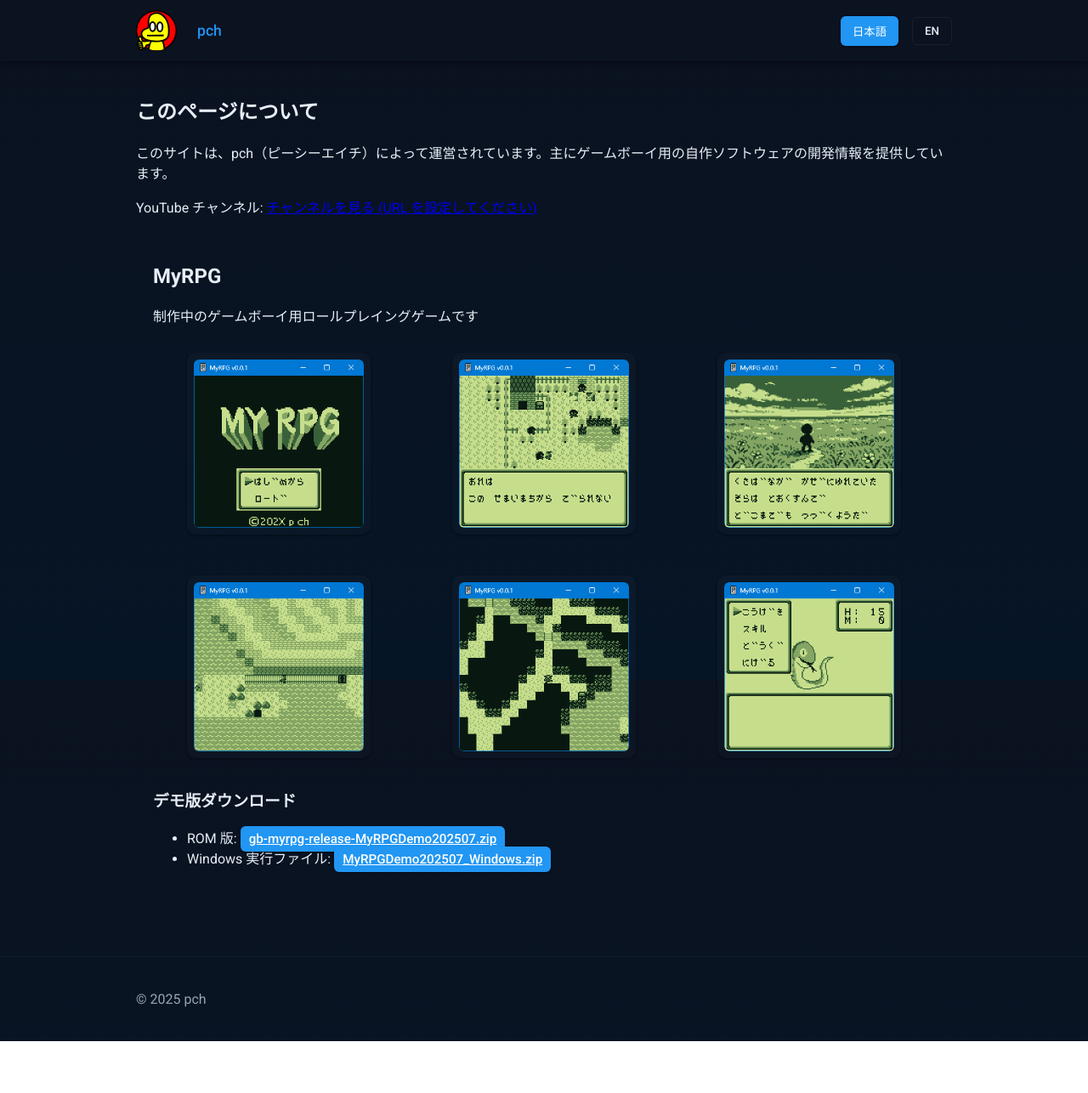
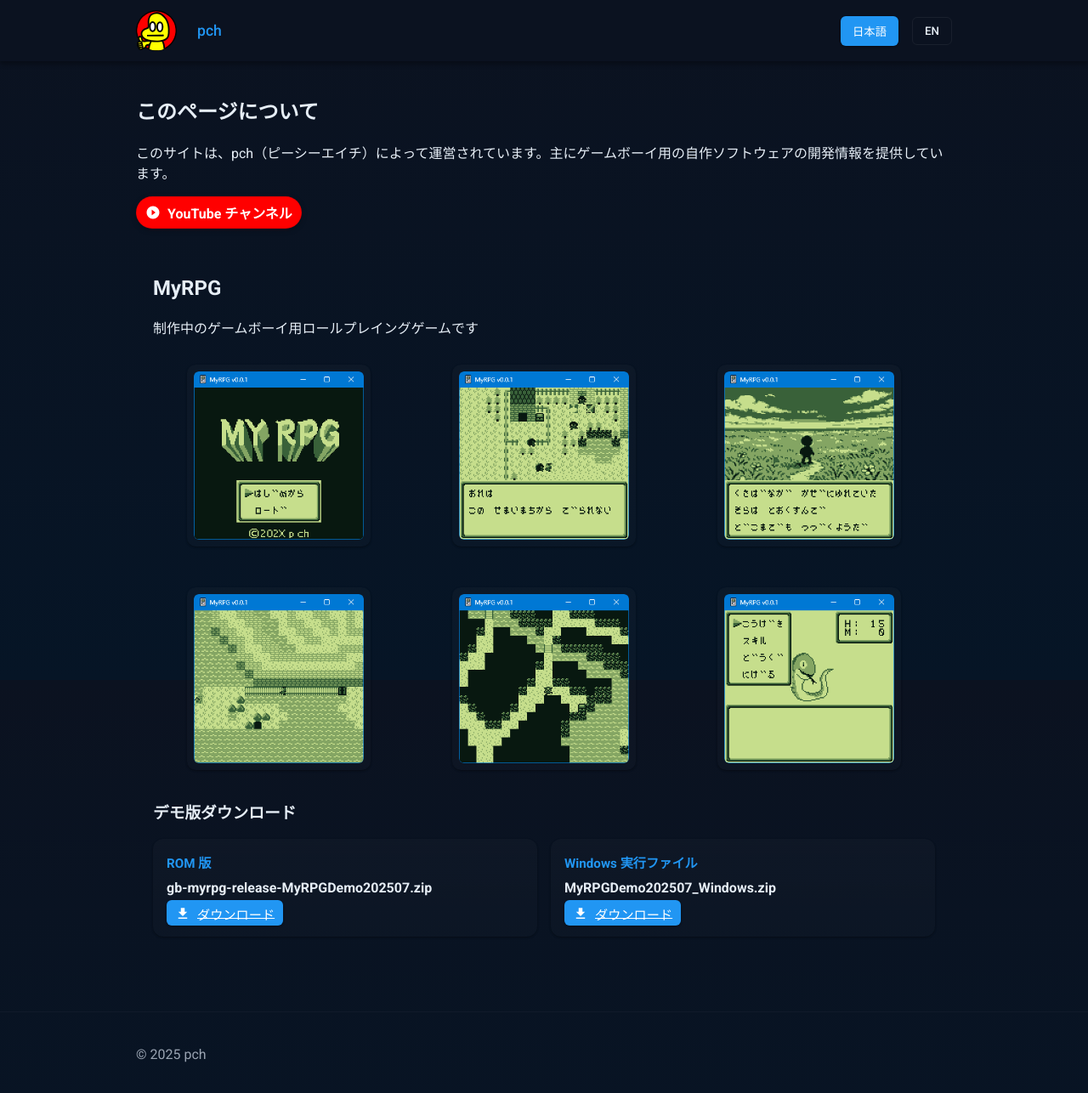
Before and after one commit to o-pch/o-pch.github.io, a React (Vite) app: page / in a window 1280 px wide. Shown: the top 1286 px of the page at 85% size. Before the commit the page ends 1225 px from the top, so only its background shows below. Built offline with nearby package versions, Linux system fonts and the light colour scheme; no server answers.

Commit message:
リンクのデザイン修正

```diff
--- a/src/App.jsx
+++ b/src/App.jsx
@@ -23,7 +23,18 @@ export default function App(){
             {t('about.desc')}
           </p>
           <p>
-            {t('about.youtube')}: <a id="youtubeChannel" href={config.youtubeUrl || '#'} title={t('about.youtube')} target="_blank" rel="noopener noreferrer">{t('channel_placeholder')}</a>
+            <a
+              id="youtubeChannel"
+              className={config.youtubeUrl ? 'yt-btn' : 'yt-btn disabled'}
+              href={config.youtubeUrl || '#'}
+              title={t('about.youtube')}
+              target="_blank"
+              rel="noopener noreferrer"
+              aria-label={t('about.youtube')}
+            >
+              <span className="yt-icon material-icons">play_circle_filled</span>
+              <span className="yt-text">{config.youtubeUrl ? t('about.youtube') : t('channel_placeholder')}</span>
+            </a>
           </p>
         </section>
 
@@ -34,10 +45,19 @@ export default function App(){
           <ScreenshotGallery />
 
           <h3>{t('demo')}</h3>
-          <ul>
-            <li>{t('rom')}: <DownloadLink href={config.downloads.rom}>{config.downloads.rom.split('/').pop()}</DownloadLink></li>
-            <li>{t('windows')}: <DownloadLink href={config.downloads.windows}>{config.downloads.windows.split('/').pop()}</DownloadLink></li>
-          </ul>
+          <div className="download-grid">
+            <div className="download-card card">
+              <h4>{t('rom')}</h4>
+              <p className="filename">{config.downloads.rom.split('/').pop()}</p>
+              <DownloadLink href={config.downloads.rom}>{t('download_button')}</DownloadLink>
+            </div>
+
+            <div className="download-card card">
+              <h4>{t('windows')}</h4>
+              <p className="filename">{config.downloads.windows.split('/').pop()}</p>
+              <DownloadLink href={config.downloads.windows}>{t('download_button')}</DownloadLink>
+            </div>
+          </div>
         </section>
       </main>
 
--- a/src/components/DownloadLink.jsx
+++ b/src/components/DownloadLink.jsx
@@ -39,12 +39,15 @@ export default function DownloadLink({ href, children }){
 
   return (
     <span className="download-link">
-      <a className="md-btn" href={href} target="_blank" rel="noopener noreferrer">{children}</a>
+      <a className="md-btn" href={href} target="_blank" rel="noopener noreferrer">
+        <span className="material-icons" style={{verticalAlign:'middle',marginRight:8,fontSize:18}}>file_download</span>
+        <span style={{verticalAlign:'middle'}}>{children}</span>
+      </a>
       {meta.size !== null && (
-        <small style={{marginLeft:8,color:'var(--muted)'}}>({formatBytes(meta.size)})</small>
+        <small className="download-meta">({formatBytes(meta.size)})</small>
       )}
       {meta.mtime && (
-        <small style={{marginLeft:8,color:'var(--muted)'}}>Updated: {formatDate(meta.mtime)}</small>
+        <small className="download-meta">Updated: {formatDate(meta.mtime)}</small>
       )}
     </span>
   )
--- a/src/i18n.js
+++ b/src/i18n.js
@@ -14,6 +14,7 @@ const resources = {
       myrpg_title: 'MyRPG',
       myrpg_desc: '制作中のゲームボーイ用ロールプレイングゲームです',
       demo: 'デモ版ダウンロード',
+  download_button: 'ダウンロード',
       rom: 'ROM 版',
       windows: 'Windows 実行ファイル',
       channel_placeholder: 'チャンネルを見る (URL を設定してください)'
@@ -31,6 +32,7 @@ const resources = {
       myrpg_title: 'MyRPG',
       myrpg_desc: 'A role-playing game for Game Boy in development',
       demo: 'Download Demo',
+  download_button: 'Download',
       rom: 'ROM',
       windows: 'Windows executable',
       channel_placeholder: 'View channel (set URL)'
--- a/src/styles.css
+++ b/src/styles.css
@@ -29,10 +29,24 @@ button{font-family:inherit}
 .md-btn.secondary{background:transparent;color:var(--text);box-shadow:none;border:1px solid rgba(255,255,255,0.06)}
 .md-btn:active{transform:translateY(1px)}
 
+/* YouTube channel button */
+.yt-btn{display:inline-flex;align-items:center;gap:8px;background:#FF0000;color:#fff;padding:6px 10px;border-radius:999px;text-decoration:none;box-shadow:0 2px 6px rgba(0,0,0,0.25);font-weight:600;border:1px solid rgba(0,0,0,0.08)}
+.yt-btn .yt-icon{font-size:18px;vertical-align:middle}
+.yt-btn:hover{transform:translateY(-2px);box-shadow:0 6px 18px rgba(0,0,0,0.28)}
+.yt-btn.disabled{opacity:0.6;pointer-events:none;background:linear-gradient(90deg,#c33,#a00)}
+.yt-btn .yt-text{display:inline-block}
+
 .site-footer{padding:20px 0;color:var(--muted);border-top:1px solid rgba(255,255,255,0.03);margin-top:48px}
 
 /* Cards */
 .card{background:linear-gradient(180deg, rgba(255,255,255,0.02), rgba(255,255,255,0.01));padding:16px;border-radius:12px;box-shadow:var(--elevation-1)}
+
+/* Download grid & cards */
+.download-grid{display:grid;grid-template-columns:repeat(auto-fit,minmax(220px,1fr));gap:16px;margin-top:12px}
+.download-card{display:flex;flex-direction:column;gap:10px;align-items:flex-start}
+.download-card h4{margin:0;color:var(--md-primary);font-size:0.95rem}
+.download-card .filename{margin:0;color:var(--text);font-weight:600}
+.download-card .md-btn{align-self:stretch}
 
 /* Screenshot gallery */
 .screenshot-gallery{display:grid;grid-template-columns:repeat(auto-fit,minmax(220px,1fr));gap:16px;margin-top:16px}
```
